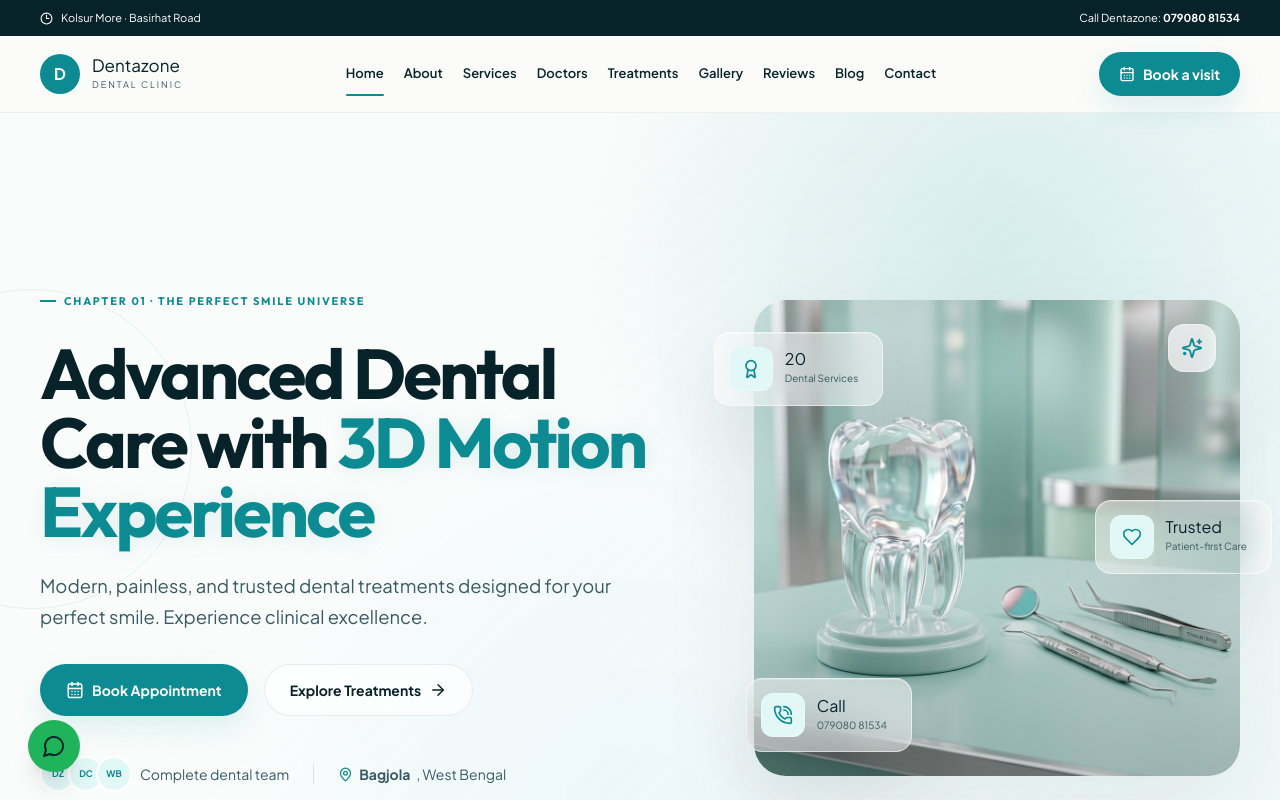
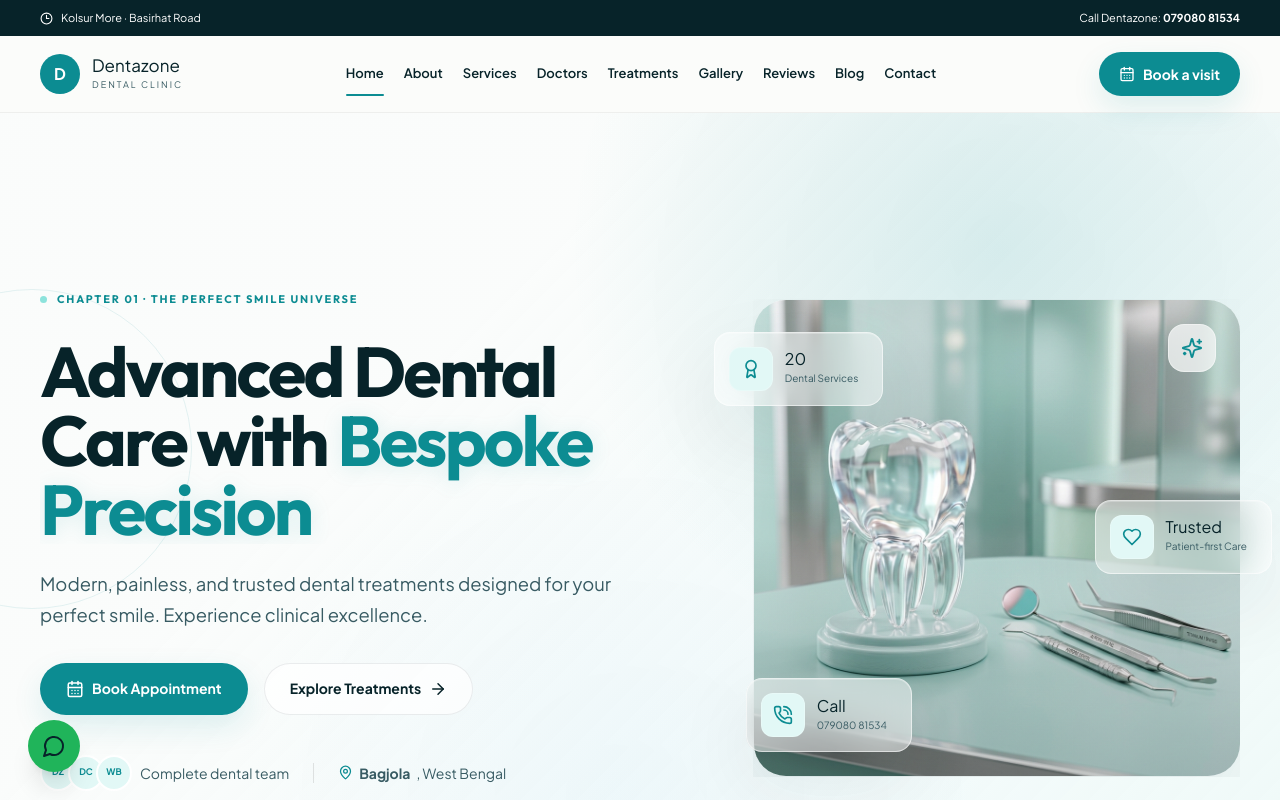
Before and after one commit to Patit24/dental, a Next.js app: page / in a window 1280 px wide. Shown: the top 800 px of the page. Built offline with nearby package versions, Linux system fonts and the light colour scheme.

Commit message:
feat: implement Haven-inspired luxury motion and scroll-driven gallery

```diff
--- a/src/app/globals.css
+++ b/src/app/globals.css
@@ -204,6 +204,103 @@ button, a { -webkit-tap-highlight-color: transparent; }
   .bento-card { grid-column: span 12; }
 }
 
+/* Haven-Inspired Scroll Gallery & Clip-Path Motion */
+.scroll-gallery-container {
+  position: relative;
+  height: 250vh;
+  background: var(--ink);
+  color: white;
+}
+.scroll-gallery-sticky {
+  position: sticky;
+  top: 0;
+  height: 100vh;
+  overflow: hidden;
+  display: flex;
+  align-items: center;
+  justify-content: center;
+}
+.scroll-gallery-text-container {
+  position: absolute;
+  inset: 0;
+  z-index: 10;
+  display: flex;
+  flex-direction: column;
+  justify-content: center;
+  pointer-events: none;
+}
+.scroll-gallery-row {
+  display: flex;
+  align-items: center;
+  justify-content: space-between;
+  width: 100%;
+  padding-inline: clamp(2rem, 8vw, 10rem);
+  margin-block: 0.5rem;
+}
+.scroll-gallery-title {
+  font-family: var(--font-heading), sans-serif;
+  font-size: clamp(3rem, 10vw, 8rem);
+  font-weight: 700;
+  line-height: 1;
+  letter-spacing: -0.04em;
+  text-transform: uppercase;
+  color: white;
+  margin: 0;
+}
+.scroll-gallery-sub {
+  font-family: var(--font-heading), sans-serif;
+  font-size: clamp(0.9rem, 2vw, 1.5rem);
+  font-weight: 600;
+  letter-spacing: 0.15em;
+  text-transform: uppercase;
+  color: #8de3dc;
+  margin: 0;
+}
+.scroll-gallery-images-wrapper {
+  position: relative;
+  width: 100%;
+  height: 100%;
+  display: flex;
+  align-items: center;
+  justify-content: center;
+}
+.scroll-gallery-img-box {
+  position: absolute;
+  width: 65vw;
+  height: 65vh;
+  border-radius: 32px;
+  overflow: hidden;
+  box-shadow: 0 40px 100px rgba(0, 0, 0, 0.4);
+  background: var(--ink-soft);
+}
+
+/* Dot Heading micro-animations */
+.dot-heading {
+  display: inline-flex;
+  align-items: center;
+  gap: 10px;
+  text-transform: uppercase;
+  font: 700 11px/1 var(--font-heading);
+  letter-spacing: .16em;
+}
+.dot-heading-dot {
+  width: 7px;
+  height: 7px;
+  border-radius: 50%;
+  background: currentColor;
+  transform-origin: center;
+}
+.dot-heading-dot--blue {
+  background: #8de3dc;
+}
+
+/* Hidden overflow text wrapper for slide-up reveals */
+.reveal-wrapper {
+  display: block;
+  overflow: hidden;
+  position: relative;
+}
+
 @media (prefers-reduced-motion: reduce) {
   *, *::before, *::after {
     animation-duration: .01ms !important;
--- a/src/app/page.tsx
+++ b/src/app/page.tsx
@@ -1,5 +1,5 @@
-import { BeforeAfter, BlogSection, BookingSection, ContactMapSection, DoctorsSection, Emergency, FAQ, Hero, Metrics, RealDentalMotionShowcase, ServicesSection, Testimonials, TreatmentProcess, TrustStrip, WhyChooseUs } from "@/components/home";
+import { BeforeAfter, BlogSection, BookingSection, ContactMapSection, DoctorsSection, Emergency, FAQ, Hero, Metrics, DentalScrollGallery, ServicesSection, Testimonials, TreatmentProcess, TrustStrip, WhyChooseUs } from "@/components/home";
 
 export default function Home() {
-  return <><Hero/><TrustStrip/><Metrics/><ServicesSection/><RealDentalMotionShowcase/><WhyChooseUs/><TreatmentProcess/><BeforeAfter/><DoctorsSection/><BookingSection/><Testimonials/><FAQ/><BlogSection/><Emergency/><ContactMapSection/></>;
+  return <><Hero/><TrustStrip/><Metrics/><ServicesSection/><DentalScrollGallery/><WhyChooseUs/><TreatmentProcess/><BeforeAfter/><DoctorsSection/><BookingSection/><Testimonials/><FAQ/><BlogSection/><Emergency/><ContactMapSection/></>;
 }
--- a/src/components/home.tsx
+++ b/src/components/home.tsx
@@ -55,14 +55,44 @@ export function Hero() {
       <div className="pointer-events-none absolute -left-32 top-44 h-80 w-80 rounded-full border border-[var(--teal)]/10" />
       <div className="container grid items-center gap-14 lg:grid-cols-[1.15fr_0.85fr]">
         <div className="relative z-10">
-          <motion.div {...enter(0.05)} className="eyebrow mb-8">Chapter 01 · The perfect smile universe</motion.div>
-          <motion.h1 {...enter(0.1)} className="display max-w-[800px]">
-            Advanced Dental Care with <span className="text-[var(--teal)] drop-shadow-[0_2px_10px_var(--teal-glow)]">3D Motion Experience</span>
-          </motion.h1>
-          <motion.p {...enter(0.15)} className="lead mt-6 max-w-[620px]">
-            Modern, painless, and trusted dental treatments designed for your perfect smile. Experience clinical excellence.
-          </motion.p>
-          <motion.div {...enter(0.2)} className="mt-8 flex flex-col gap-4 sm:flex-row">
+          <motion.div
+            initial={reduce ? false : { opacity: 0, y: 15 }}
+            animate={{ opacity: 1, y: 0 }}
+            transition={{ ...springSnappy, delay: 0.05 }}
+            className="dot-heading mb-8 text-[var(--teal)]"
+          >
+            <motion.span
+              initial={reduce ? false : { scale: 0, rotate: -45 }}
+              animate={{ scale: 1, rotate: 0 }}
+              transition={{ type: "spring", stiffness: 200, damping: 15, delay: 0.12 }}
+              className="dot-heading-dot dot-heading-dot--blue"
+            />
+            <span>Chapter 01 · The perfect smile universe</span>
+          </motion.div>
+
+          <div className="reveal-wrapper">
+            <motion.h1
+              initial={reduce ? false : { y: "105%" }}
+              animate={{ y: 0 }}
+              transition={{ type: "spring", stiffness: 100, damping: 18, delay: 0.1 }}
+              className="display max-w-[800px]"
+            >
+              Advanced Dental Care with <span className="text-[var(--teal)] drop-shadow-[0_2px_10px_var(--teal-glow)]">Bespoke Precision</span>
+            </motion.h1>
+          </div>
+
+          <div className="reveal-wrapper mt-6">
+            <motion.p
+              initial={reduce ? false : { y: "105%" }}
+              animate={{ y: 0 }}
+              transition={{ type: "spring", stiffness: 100, damping: 18, delay: 0.16 }}
+              className="lead max-w-[620px]"
+            >
+              Modern, painless, and trusted dental treatments designed for your perfect smile. Experience clinical excellence.
+            </motion.p>
+          </div>
+
+          <motion.div {...enter(0.22)} className="mt-8 flex flex-col gap-4 sm:flex-row">
             <MagneticLink className="btn btn-primary" href="/appointment">
               <CalendarDays size={18}/> Book Appointment
             </MagneticLink>
@@ -70,7 +100,7 @@ export function Hero() {
               Explore Treatments <ArrowRight size={18}/>
             </MagneticLink>
           </motion.div>
-          <motion.div {...enter(0.25)} className="mt-10 flex flex-wrap items-center gap-6 text-sm text-[var(--ink-soft)]">
+          <motion.div {...enter(0.28)} className="mt-10 flex flex-wrap items-center gap-6 text-sm text-[var(--ink-soft)]">
             <span className="flex items-center gap-2">
               <span className="flex -space-x-2">
                 {["DZ","DC","WB"].map(x => (
@@ -91,12 +121,14 @@ export function Hero() {
 
         <motion.div
           style={{ y: visualY, scale: visualScale }}
-          initial={reduce ? false : { opacity: 0, scale: 0.96, filter: "blur(6px)" }}
-          animate={{ opacity: 1, scale: 1, filter: "blur(0px)" }}
-          transition={{ ...springSnappy, delay: 0.1 }}
           className="relative mx-auto w-full max-w-[580px]"
         >
-          <div className="hero-3d-stage relative aspect-[1.02] overflow-hidden rounded-[32px]">
+          <motion.div
+            initial={reduce ? false : { clipPath: "inset(0% 0% 100% 0%)", scale: 1.05 }}
+            animate={{ clipPath: "inset(0% 0% 0% 0%)", scale: 1 }}
+            transition={{ duration: 1.2, ease: [0.23, 1, 0.32, 1], delay: 0.2 }}
+            className="hero-3d-stage relative aspect-[1.02] overflow-hidden rounded-[32px]"
+          >
             <div className="absolute inset-0">
               <Image
                 src="/images/dentazone-hero-photo.png"
@@ -111,85 +143,124 @@ export function Hero() {
             <div className="absolute right-6 top-6 grid h-12 w-12 place-items-center rounded-2xl bg-white/70 text-[var(--teal)] backdrop-blur-xl border border-white/40">
               <Sparkles size={22}/>
             </div>
-          </div>
+          </motion.div>
 
-          <StatFloat className="-left-4 top-8 lg:-left-10" icon={<Award/>} value="20" label="Dental Services" delay={0.3}/>
-          <StatFloat className="-right-3 top-[42%] lg:-right-8" icon={<Heart/>} value="Trusted" label="Patient-first Care" delay={0.4}/>
-          <StatFloat className="bottom-6 left-6 lg:-left-2" icon={<PhoneCall/>} value="Call" label={clinic.phoneDisplay} delay={0.5}/>
+          <StatFloat className="-left-4 top-8 lg:-left-10" icon={<Award/>} value="20" label="Dental Services" delay={0.4}/>
+          <StatFloat className="-right-3 top-[42%] lg:-right-8" icon={<Heart/>} value="Trusted" label="Patient-first Care" delay={0.48}/>
+          <StatFloat className="bottom-6 left-6 lg:-left-2" icon={<PhoneCall/>} value="Call" label={clinic.phoneDisplay} delay={0.56}/>
         </motion.div>
       </div>
     </section>
   );
 }
 
-export function RealDentalMotionShowcase() {
-  const ref = useRef<HTMLElement>(null);
+export function DentalScrollGallery() {
+  const containerRef = useRef<HTMLDivElement>(null);
   const reduce = useReducedMotion();
-  const { scrollYProgress } = useScroll({ target: ref, offset: ["start end", "end start"] });
+  const { scrollYProgress } = useScroll({
+    target: containerRef,
+    offset: ["start start", "end end"]
+  });
 
-  // Highly refined, subtle 2D offsets
-  const leftY = useTransform(scrollYProgress, [0, 0.5, 1], reduce ? [0, 0, 0] : [30, 0, -20]);
-  const rightY = useTransform(scrollYProgress, [0, 0.5, 1], reduce ? [0, 0, 0] : [50, 5, -30]);
-  const leftRotate = useTransform(scrollYProgress, [0, 1], reduce ? [0, 0] : [-2, 1.5]);
-  const rightRotate = useTransform(scrollYProgress, [0, 1], reduce ? [0, 0] : [2, -1.5]);
+  // Scale of the image frame zoom
+  const scale = useTransform(scrollYProgress, [0, 0.85], [0.35, 1.05]);
+
+  // Reactive inset clipPath calculation
+  const insetY = useTransform(scrollYProgress, [0, 0.85], [20, 0]);
+  const insetX = useTransform(scrollYProgress, [0, 0.85], [30, 0]);
+  const radius = useTransform(scrollYProgress, [0, 0.85], [32, 0]);
+  const clipPath = useTransform(
+    [insetY, insetX, radius],
+    ([y, x, r]) => `inset(${y}% ${x}% ${y}% ${x}% rounded ${r}px)`
+  );
+
+  // Parallax horizontal shifts for textual rows
+  const x1 = useTransform(scrollYProgress, [0, 1], [reduce ? 0 : 80, reduce ? 0 : -80]);
+  const x2 = useTransform(scrollYProgress, [0, 1], [reduce ? 0 : -80, reduce ? 0 : 80]);
+  const x3 = useTransform(scrollYProgress, [0, 1], [reduce ? 0 : 60, reduce ? 0 : -60]);
+  const x4 = useTransform(scrollYProgress, [0, 1], [reduce ? 0 : -70, reduce ? 0 : 70]);
+
+  // Image crossfade opacity transforms
+  const opacity1 = useTransform(scrollYProgress, [0, 0.45, 0.55, 1], [1, 1, 0, 0]);
+  const opacity2 = useTransform(scrollYProgress, [0, 0.45, 0.55, 1], [0, 0, 1, 1]);
 
   return (
-    <section ref={ref} className="section overflow-hidden bg-[linear-gradient(180deg,rgba(249,252,251,0.92),rgba(232,246,244,0.85))] flex items-center">
-      <div className="container py-4">
-        <motion.div
-          initial={{ opacity: 0, y: 15 }}
-          whileInView={{ opacity: 1, y: 0 }}
-          viewport={{ once: true }}
-          transition={springSnappy}
-          className="mx-auto max-w-3xl text-center"
-        >
-          <h2 className="section-title">Real tools. Modern treatment.</h2>
-          <p className="lead mt-5">Explore the materials and technology behind restorative, surgical and everyday dental care.</p>
-        </motion.div>
-
-        <div className="mt-12 grid gap-8 md:grid-cols-2 [perspective:1400px]">
-          <motion.figure
-            style={{ y: leftY, rotateZ: leftRotate }}
-            className="photo-motion-card"
+    <section ref={containerRef} className="scroll-gallery-container">
+      <div className="scroll-gallery-sticky">
+        {/* Full Viewport Pinned Interactive Image Block */}
+        <div className="scroll-gallery-images-wrapper">
+          <motion.div
+            style={{
+              scale,
+              clipPath
+            }}
+            className="scroll-gallery-img-box"
           >
-            <div className="relative aspect-[16/10] overflow-hidden rounded-[22px]">
+            {/* Image 1: Tools */}
+            <motion.div
+              style={{ opacity: opacity1 }}
+              className="absolute inset-0"
+            >
               <Image
                 src="/images/dentazone-tools-photo.png"
-                alt="Real toothbrush, dental tools, floss, toothpaste and aligner in a premium clinical composition"
+                alt="Everyday and preventive dental care instruments"
                 fill
-                sizes="(max-width: 768px) 100vw, 50vw"
+                sizes="100vw"
                 className="object-cover"
+                priority
               />
-            </div>
-            <figcaption>
-              <b>Everyday & preventive care</b>
-              <span>Cleaning, diagnostics, aligners and precision instruments.</span>
-            </figcaption>
-          </motion.figure>
+              <div className="absolute inset-0 bg-black/20 bg-gradient-to-t from-[var(--ink)]/50 via-transparent to-black/10" />
+            </motion.div>
 
-          <motion.figure
-            style={{ y: rightY, rotateZ: rightRotate }}
-            className="photo-motion-card md:mt-16"
-          >
-            <div className="relative aspect-[16/10] overflow-hidden rounded-[22px]">
+            {/* Image 2: Implant */}
+            <motion.div
+              style={{ opacity: opacity2 }}
+              className="absolute inset-0"
+            >
               <Image
                 src="/images/dentazone-implant-photo.png"
-                alt="Real dental implant, ceramic crown, clear aligner and braces model"
+                alt="Bespoke restorative dental implants and clear aligners"
                 fill
-                sizes="(max-width: 768px) 100vw, 50vw"
+                sizes="100vw"
                 className="object-cover"
+                priority
               />
-            </div>
-            <figcaption>
-              <b>Restorative & surgical care</b>
-              <span>Implants, crowns, orthodontics and rehabilitation planning.</span>
-            </figcaption>
-          </motion.figure>
+              <div className="absolute inset-0 bg-black/20 bg-gradient-to-t from-[var(--ink)]/50 via-transparent to-black/10" />
+            </motion.div>
+          </motion.div>
+        </div>
+
+        {/* Floating Typography Layout Layer */}
+        <div className="scroll-gallery-text-container">
+          {/* Row 1 */}
+          <div className="scroll-gallery-row">
+            <motion.p style={{ x: x1 }} className="scroll-gallery-title">Clinical</motion.p>
+            <motion.p style={{ x: x2 }} className="scroll-gallery-sub">Est. 2024</motion.p>
+          </div>
+
+          {/* Row 2 */}
+          <div className="scroll-gallery-row">
+            <motion.p style={{ x: x2 }} className="scroll-gallery-sub">Dentazone</motion.p>
+            <motion.p style={{ x: x1 }} className="scroll-gallery-title">Precision</motion.p>
+          </div>
+
+          {/* Row 3 */}
+          <div className="scroll-gallery-row">
+            <motion.p style={{ x: x3 }} className="scroll-gallery-title">Bespoke</motion.p>
+            <motion.p style={{ x: x4 }} className="scroll-gallery-sub">Bagjola</motion.p>
+          </div>
+
+          {/* Row 4 */}
+          <div className="scroll-gallery-row">
+            <motion.p style={{ x: x4 }} className="scroll-gallery-sub">Care</motion.p>
+            <motion.p style={{ x: x3 }} className="scroll-gallery-title">Comfort</motion.p>
+          </div>
         </div>
       </div>
     </section>
   );
 }
+
 
 function MagneticLink({ href, className, children }: { href: string; className: string; children: React.ReactNode }) {
   const reduce = useReducedMotion();
```
